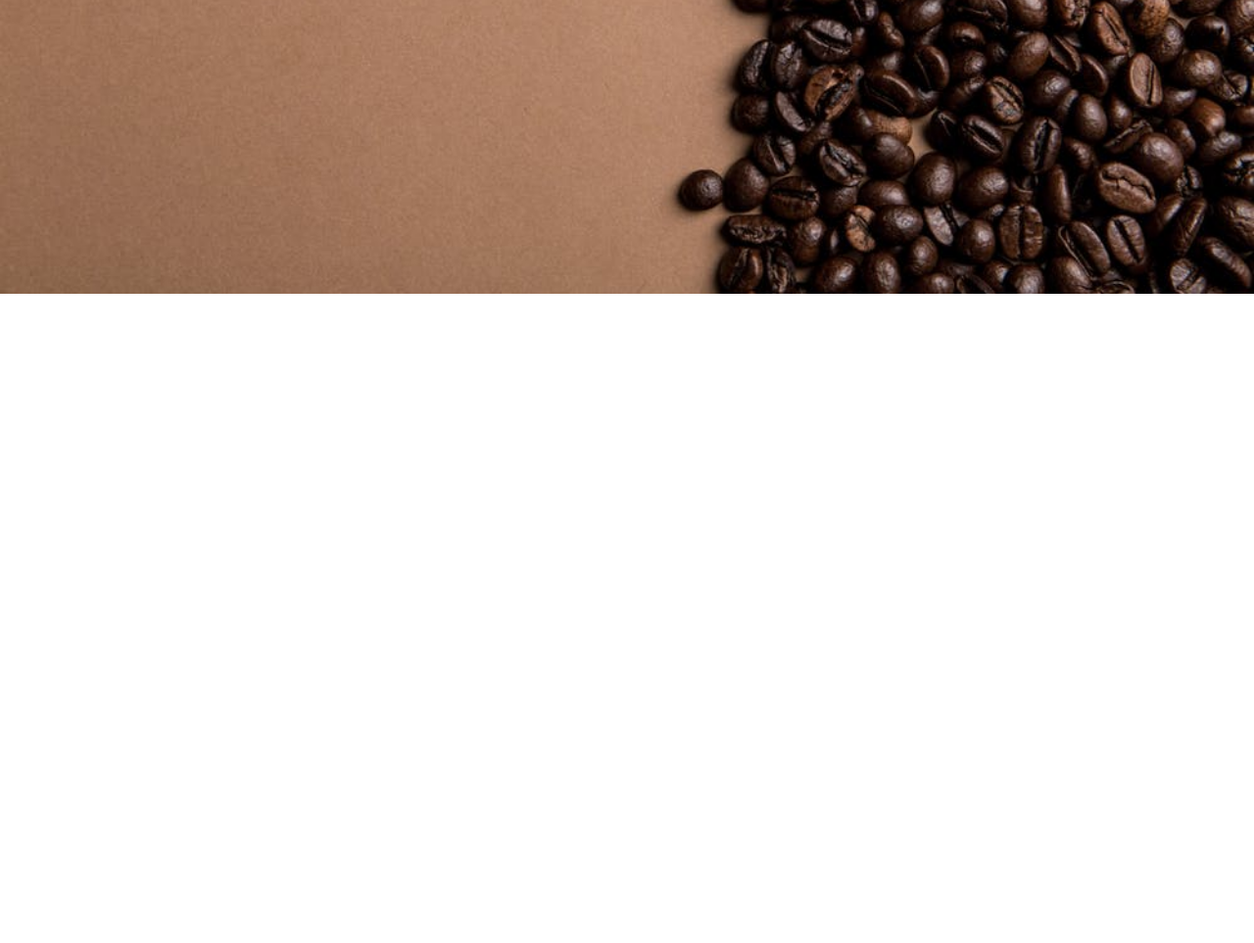
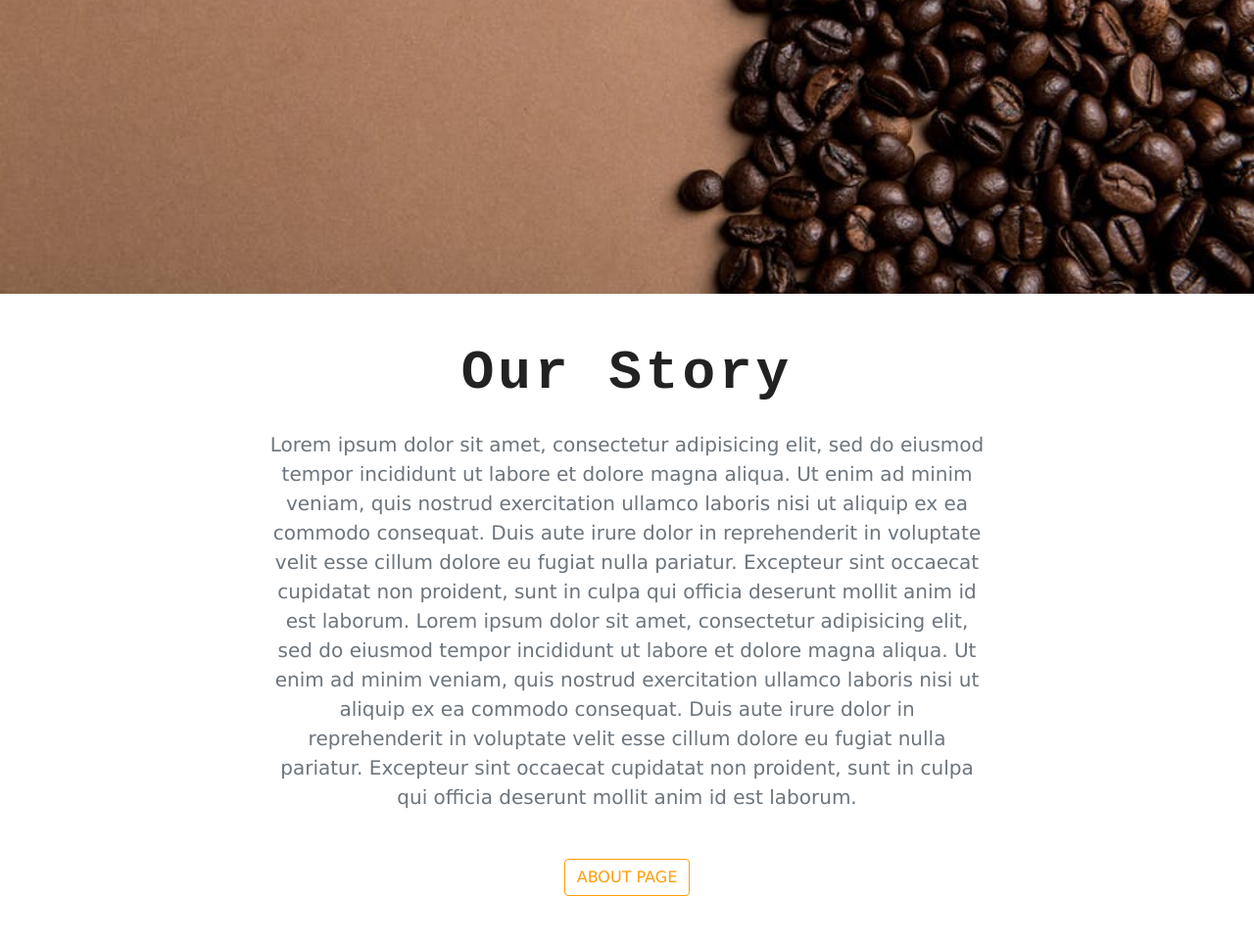
Before and after one commit to Abderrahmenla/coffee-shop, a Gatsby site: page / in a window 1280 px wide. Shown: the part 574-1537 px from the top of the page at 98% size. Before the commit the page ends 874 px from the top, so only its background shows below. Built offline with nearby package versions, Linux system fonts and the light colour scheme; Gatsby itself is replaced by a stand-in of ours.

Commit message:
Info section

```diff
--- /dev/null
+++ b/src/components/Globals/Title.js
@@ -0,0 +1,13 @@
+import React from 'react'
+
+export default function Title ({title}) {
+  return (
+    <div className="row">
+      <div className="col text-center mb-3">
+      <h1 className="display-4 text-capitalize font-weight-bold">
+      {title}
+      </h1>
+      </div>
+    </div>
+  )
+}
--- /dev/null
+++ b/src/components/Home/info.js
@@ -0,0 +1,25 @@
+import React from 'react'
+import {Link} from 'gatsby'
+import Title from '../Globals/Title'
+export default function Info () {
+  return (
+    <section className="py-5">
+      <div className="container">
+      <Title title="our story" />
+        <div className="row">
+          <div className="col-10 col-sm-8 mx-auto text-center">
+            <p className="lead text-muted mb-5">
+              Lorem ipsum dolor sit amet, consectetur adipisicing elit, sed do eiusmod tempor incididunt ut labore et dolore magna aliqua. Ut enim ad minim veniam, quis nostrud exercitation ullamco laboris nisi ut aliquip ex ea commodo consequat. Duis aute irure dolor in reprehenderit in voluptate velit esse cillum dolore eu fugiat nulla pariatur. Excepteur sint occaecat cupidatat non proident, sunt in culpa qui officia deserunt mollit anim id est laborum.
+              Lorem ipsum dolor sit amet, consectetur adipisicing elit, sed do eiusmod tempor incididunt ut labore et dolore magna aliqua. Ut enim ad minim veniam, quis nostrud exercitation ullamco laboris nisi ut aliquip ex ea commodo consequat. Duis aute irure dolor in reprehenderit in voluptate velit esse cillum dolore eu fugiat nulla pariatur. Excepteur sint occaecat cupidatat non proident, sunt in culpa qui officia deserunt mollit anim id est laborum.
+            </p>
+            <Link to="/about/">
+            <button className="btn text-uppercase btn-yellow">
+            about page
+            </button>
+            </Link>
+          </div>
+        </div>
+      </div>
+    </section>
+  )
+}
--- a/src/components/layout.css
+++ b/src/components/layout.css
@@ -37,3 +37,11 @@
   background-position: center;
   background-size: cover;
 }
+.btn-yellow{
+  color: var(--mainYellow);
+  border-color: var(--mainYellow);
+}
+.btn-yellow:hover{
+  background: var(--mainYellow);
+  color: var(--mainBrown);
+}
--- a/src/pages/index.js
+++ b/src/pages/index.js
@@ -3,11 +3,13 @@
 import Layout from "../components/layout"
 import SEO from "../components/seo"
 import BackgroundSection from "../components/Globals/BackgroundSection"
+import Info from "../components/Home/info"
 
 const IndexPage = ({data}) => (
   <Layout>
     <SEO title="Home" />
     <BackgroundSection img={data.img.childImageSharp.fluid} title="regular joe's" styleClass="default-background" />
+    <Info />
   </Layout>
 )
 
```
